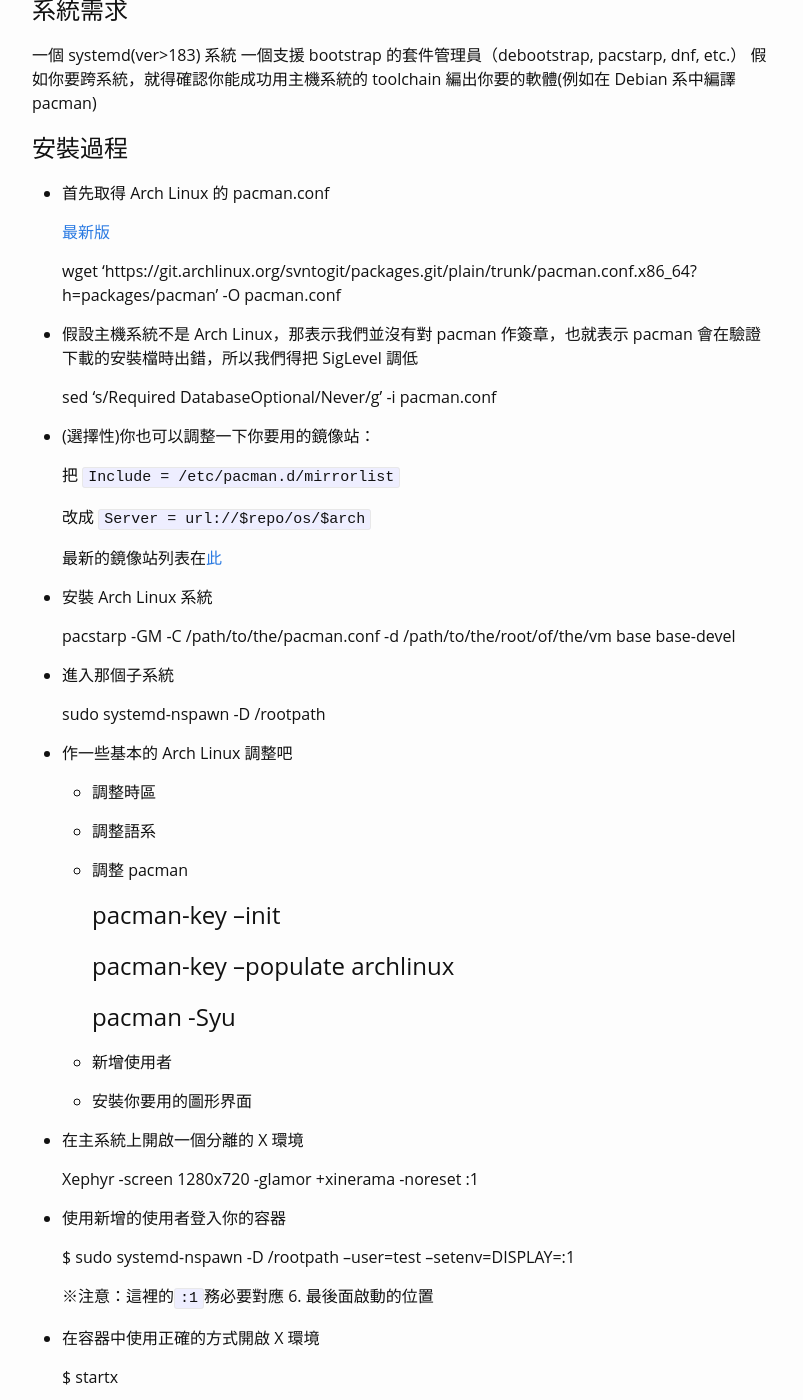
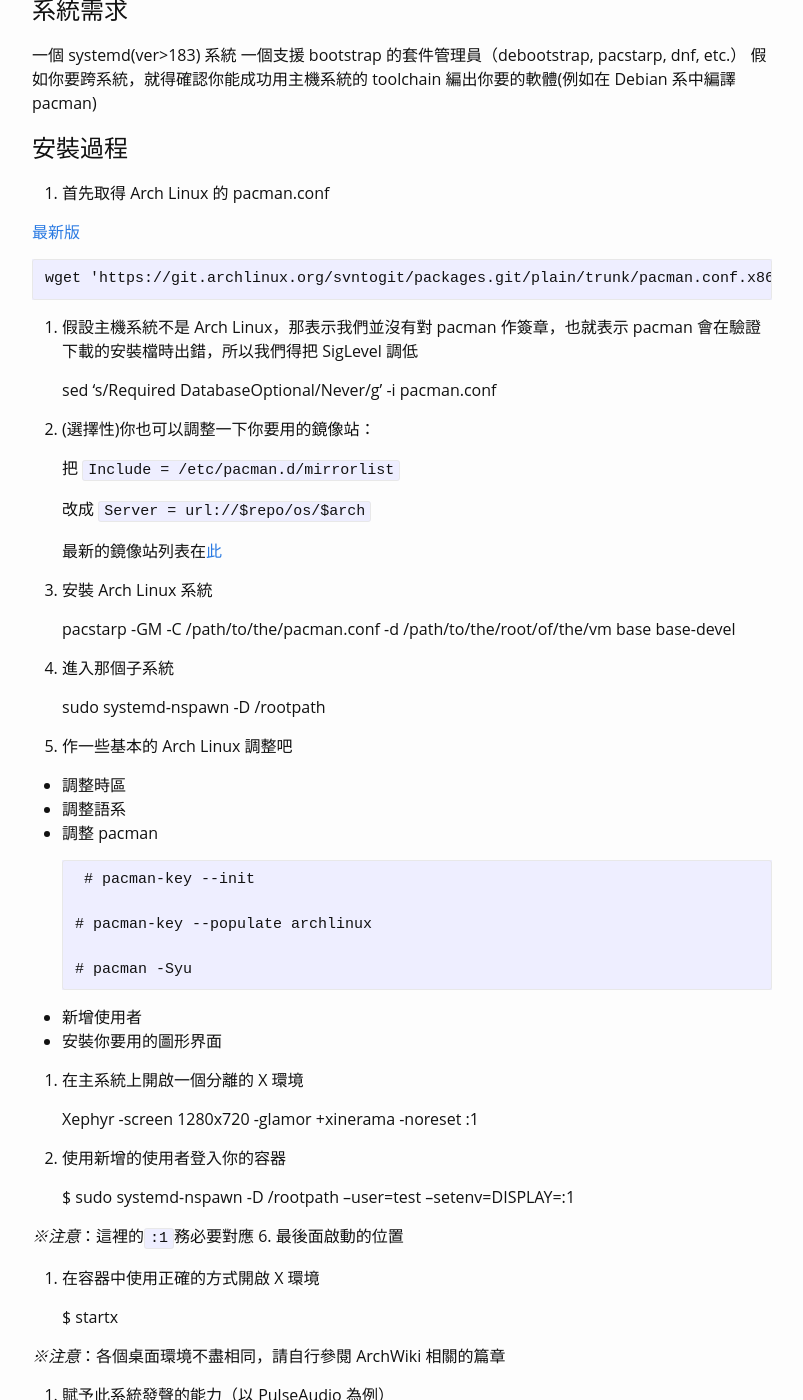
Before and after one commit to Brli/brli.github.io, a Jekyll site: the page built from _posts/2016-05-11-systemd-nspawn.markdown, in a window 1280 px wide and 1400 px high, scrolled down 456 px. Shown: the whole window, without its empty margins (238-1041 px from the left). Built offline with Jekyll 4.4.1, drawn with Linux system fonts in a browser that asks for light colours; some of the changed lines change nothing that is shown; some of the changed text lies outside the part shown.

Commit message:
minor edit

```diff
--- a/_posts/2016-05-11-systemd-nspawn.markdown
+++ b/_posts/2016-05-11-systemd-nspawn.markdown
@@ -24,17 +24,17 @@
 安裝過程
 =======
 
-- 首先取得 Arch Linux 的 pacman.conf
+1. 首先取得 Arch Linux 的 pacman.conf
 
   [最新版](https://git.archlinux.org/svntogit/packages.git/plain/trunk/pacman.conf.x86_64?h=packages/pacman)
 
     wget 'https://git.archlinux.org/svntogit/packages.git/plain/trunk/pacman.conf.x86_64?h=packages/pacman' -O pacman.conf
 
-- 假設主機系統不是 Arch Linux，那表示我們並沒有對 pacman 作簽章，也就表示 pacman 會在驗證下載的安裝檔時出錯，所以我們得把 SigLevel 調低
+2. 假設主機系統不是 Arch Linux，那表示我們並沒有對 pacman 作簽章，也就表示 pacman 會在驗證下載的安裝檔時出錯，所以我們得把 SigLevel 調低
 
     sed 's/Required DatabaseOptional/Never/g' -i pacman.conf
 
-- (選擇性)你也可以調整一下你要用的鏡像站：
+3. (選擇性)你也可以調整一下你要用的鏡像站：
 
    把 `Include = /etc/pacman.d/mirrorlist`
 
@@ -42,49 +42,46 @@
 
    最新的鏡像站列表在[此](https://git.archlinux.org/svntogit/packages.git/plain/trunk/mirrorlist?h=packages/pacman-mirrorlist)
 
-- 安裝 Arch Linux 系統
+4. 安裝 Arch Linux 系統
 
     pacstarp -GM -C /path/to/the/pacman.conf -d /path/to/the/root/of/the/vm base base-devel
 
-- 進入那個子系統
+5. 進入那個子系統
 
     sudo systemd-nspawn -D /rootpath
 
-- 作一些基本的 Arch Linux 調整吧
+6. 作一些基本的 Arch Linux 調整吧
 
   * 調整時區
-
   * 調整語系
-
   * 調整 pacman
 
-    # pacman-key --init
+         # pacman-key --init
 
-    # pacman-key --populate archlinux
+        # pacman-key --populate archlinux
 
-    # pacman -Syu
+        # pacman -Syu
 
   * 新增使用者
-
   * 安裝你要用的圖形界面
 
-- 在主系統上開啟一個分離的 X 環境
+7. 在主系統上開啟一個分離的 X 環境
 
     Xephyr -screen 1280x720 -glamor +xinerama -noreset :1
 
-- 使用新增的使用者登入你的容器
+8. 使用新增的使用者登入你的容器
 
     $ sudo systemd-nspawn -D /rootpath --user=test --setenv=DISPLAY=:1
 
-  ※注意：這裡的`:1`務必要對應 6. 最後面啟動的位置
+  *※注意*：這裡的`:1`務必要對應 6. 最後面啟動的位置
 
-- 在容器中使用正確的方式開啟 X 環境
+9. 在容器中使用正確的方式開啟 X 環境
 
     $ startx
 
-  ※注意：各個桌面環境不盡相同，請自行參閱 ArchWiki 相關的篇章
+  *※注意*：各個桌面環境不盡相同，請自行參閱 ArchWiki 相關的篇章
 
-- 賦予此系統發聲的能力（以 PulseAudio 為例）
+10. 賦予此系統發聲的能力（以 PulseAudio 為例）
 
   在主系統上以一般使用者執行
 
@@ -92,8 +89,8 @@
 
   這會讓主系統上的 PulseAudio 有一個新的 socket litsener
 
-- 使用正確的環境變數登入你的容器（當然，容器內也得安裝 PulseAudio ）
+11. 使用正確的環境變數登入你的容器（當然，容器內也得安裝 PulseAudio ）
 
     $ sudo systemd-nspawn -D /rootpath --user=test --setenv=DISPLAY=:1 --bind=/socketpath --setenv=PULSE_SERVER=/socketpath
 
-- 這時候你就可以盡情的、無痕的，使用這個虛擬機ギリギリ愛了！
+12. 這時候你就可以盡情的、無痕的，使用這個虛擬機ギリギリ愛了！
```
